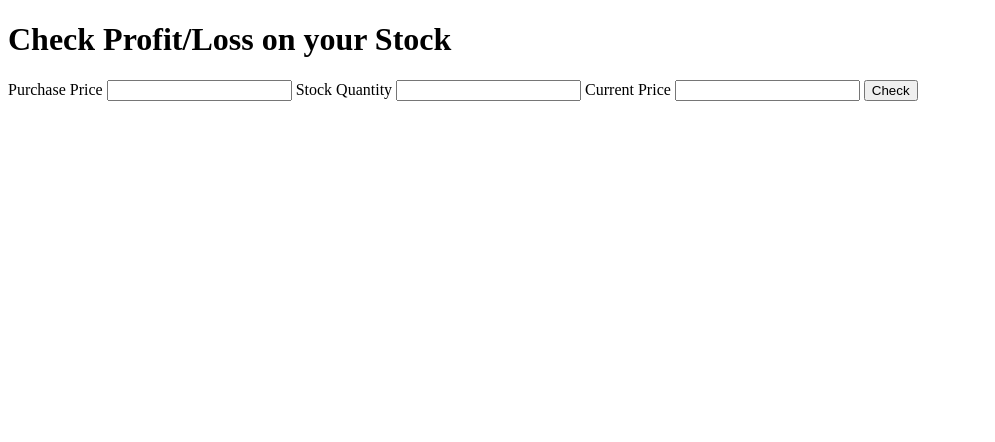
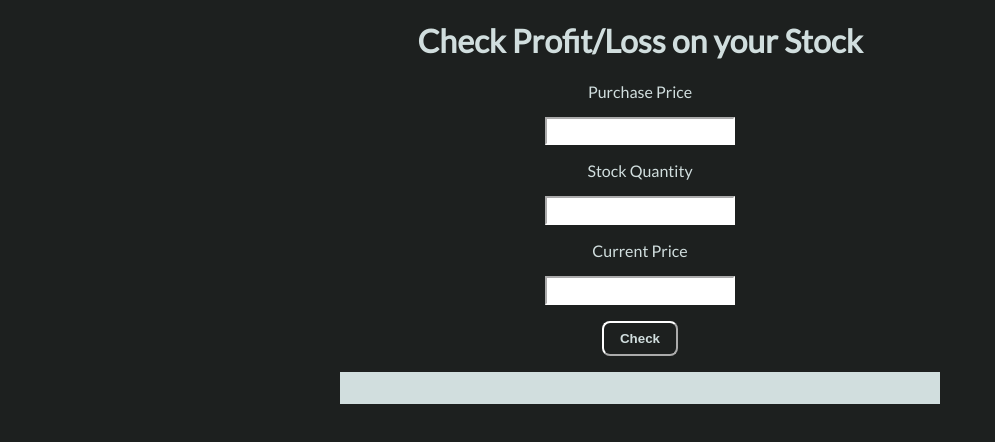
Before and after one commit to kumarsaket601/neogcamp-project5-stockpricegain, a plain HTML site: page index.html in a window 1280 px wide. Shown: the whole page, without its empty margins (0-995 px from the left). Drawn offline with Linux system fonts and the light colour scheme.

Commit message:
css upgrade

```diff
--- a/app.js
+++ b/app.js
@@ -29,7 +29,7 @@ function changeInPrice(invested, currentValue) {
 function stockPriceHandler() {
 
 
-    var invested = purchasePrice.value * stockQuantity.value;
+    var invested = Number(purchasePrice.value) * Number(stockQuantity.value);
     var currentValue = currentPrice.value * stockQuantity.value;
 
     if (currentValue >= invested) {
--- a/index.html
+++ b/index.html
@@ -8,8 +8,9 @@
     <link rel="stylesheet" href="/style.css">
 </head>
 <body>
-    <div>
+    <div class="container">
         <h1>Check Profit/Loss on your Stock</h1>
+
         <label for="purchase-price">Purchase Price</label>
         <input type="number" id="purchase-price">
 
@@ -21,7 +22,7 @@
 
         <button id="check-button">Check</button>
 
-        <p class="output"></p>
+        <div class="output"></div>
     </div>
   <script src="app.js" type="text/javascript"></script>
 </body>
--- a/style.css
+++ b/style.css
@@ -0,0 +1,56 @@
+@import url('https://fonts.googleapis.com/css2?family=Lato&display=swap');
+:root{
+    --primary-color: #1D201F;
+    --secondary-color: #D1DEDE;
+}
+
+body{
+    font-family: 'Lato',
+    sans-serif;
+    background-color: var(--primary-color);
+    color: var(--secondary-color);
+    margin: auto;
+}
+
+.container{
+
+    margin:auto;
+    max-width: 600px;
+
+}
+
+h1{
+    text-align: center;
+}
+label,input{
+
+     display: block;
+     text-align: center;
+
+
+}
+input{
+   padding: 0.3rem 0.3rem;
+    margin: 1rem auto;
+    border-color: white;
+
+}
+#check-button{
+    display: block;
+    margin: auto;
+    background-color: var(--primary-color);
+    border-color: white;
+    padding: 0.5rem 1rem;
+    color: var(--secondary-color);
+    border-radius: 0.5rem;
+    font-weight: bold;
+}
+.output{
+    background-color: var(--secondary-color);
+    padding: 1rem 2rem;
+    color: var(--primary-color);
+    margin-top: 1rem;
+    text-align: center;
+    max-width: 600px;
+    font-weight: bold;
+}
```
